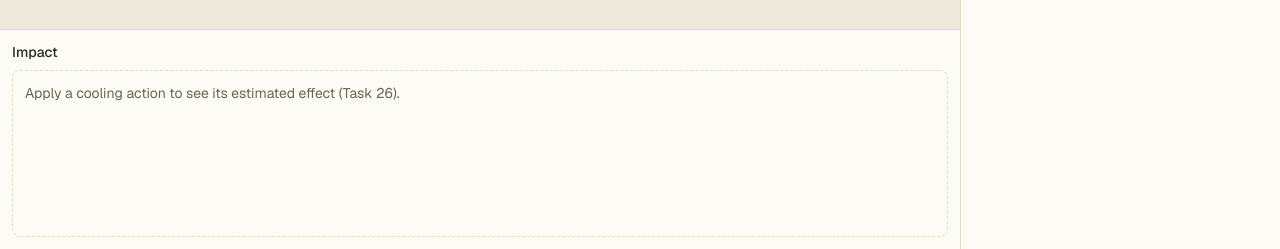
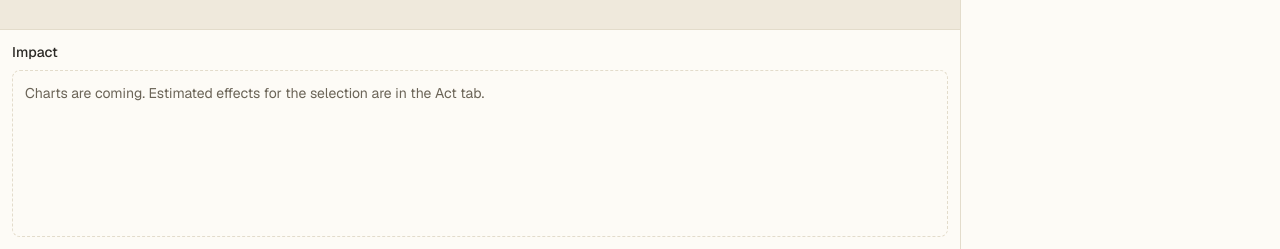
Before and after one commit to lvcasmadeit/coolboston, a Next.js app in the folder web/: page / in a window 1280 px wide. Shown: the part 551-800 px from the top of the page. Built offline with nearby package versions, Linux system fonts and the light colour scheme; no server answers.

Commit message:
chore(web): shadcn to devDependencies, drop smoke test, update stale panel text

```diff
--- a/web/components/BottomPanel.tsx
+++ b/web/components/BottomPanel.tsx
@@ -6,7 +6,7 @@ export function BottomPanel() {
     >
       <h2 className="text-sm font-medium">Impact</h2>
       <div className="rounded-md border border-dashed border-border p-3 text-sm text-muted-foreground">
-        Apply a cooling action to see its estimated effect (Task 26).
+        Charts are coming. Estimated effects for the selection are in the Act tab.
       </div>
     </section>
   );
--- a/web/package.json
+++ b/web/package.json
@@ -27,7 +27,6 @@
     "react": "19.3.0",
     "react-dom": "19.3.0",
     "react-map-gl": "8.1.3",
-    "shadcn": "4.22.1",
     "tw-animate-css": "1.4.0",
     "zustand": "5.0.16"
   },
@@ -43,6 +42,7 @@
     "eslint": "9.39.5",
     "eslint-config-next": "16.4.3",
     "jsdom": "30.1.3",
+    "shadcn": "4.22.1",
     "tailwindcss": "4.3.3",
     "typescript": "5.9.3",
     "vite-tsconfig-paths": "6.1.1",
```
Also changed, not shown: 2 other files (tests, documents, lock files or other folders).
